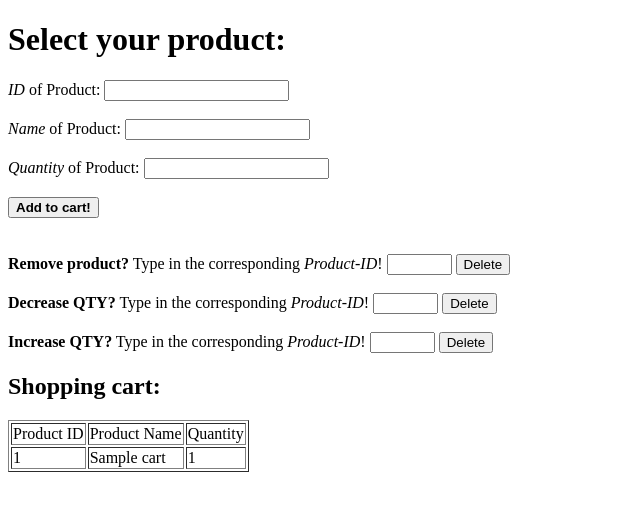
After one commit to BadRothenfelde/AnalogueResurgence, a PHP site: page /cart1.php in a window 1280 px wide. The commit adds this page. Shown: the top 511 px of the page, without its empty margins (0-640 px from the left). Run offline with PHP 8.4, Linux system fonts and the light colour scheme; tables that the repository leaves empty or names only in its code hold one stand-in row (values such as "Sample post").

Commit message:
3.3 pre final

```diff
--- a/adminview1.php
+++ b/adminview1.php
@@ -19,7 +19,7 @@ if(isset($_POST['cid'])&& isset($_POST['filmcat'])){
 </head>
 <body>
 	<form action="<?php echo $_SERVER['PHP_SELF']; ?>" method= "post">
-	<h1>Welcome to PushingFilm - Admin View!</h1>
+	<h1>Admin View - Manage your categories</h1>
 	<label> <i>ID</i> of category: </label>
 	<input type="text" name = "cid" size ="20" maxlength = "25" id = "cid"/>
 	<br>
@@ -38,7 +38,7 @@ if(isset($_POST['cid'])&& isset($_POST['filmcat'])){
 	<br>
 	<form action="<?php echo $_SERVER['PHP_SELF']; ?>" method="post">
 		<label><b>Delete?</b> Type in the <i>Category-ID</i>!</label>
-		<input type="text" name="selection" size="20" id="selection">
+		<input type="text" name="selection" size="5" id="selection">
 		<button type="submit" name="delete_product">Delete</button>
 		<br>
 		<br>
--- a/adminview2.php
+++ b/adminview2.php
@@ -18,7 +18,7 @@ if(isset($_POST['pname'])&& isset($_POST['prating'])&& isset($_POST['pprice']) &
 </head>
 <body>
 	<form action="<?php echo $_SERVER['PHP_SELF']; ?>" method= "post">
-	<h1>Welcome to PushingFilm - Admin View!</h1>
+	<h1>Admin View - Manage your products</h1>
 	<label> Name of product: </label>
 	<input type="text" name = "pname" size ="20" maxlength = "25" id = "pname"/>
 	<br>
--- /dev/null
+++ b/cart1.php
@@ -0,0 +1,101 @@
+<?php
+$servername = "localhost";
+$userName = "root";
+$password = "";
+
+$databname = "PushingFilm";
+$con = mysqli_connect($servername, $userName, $password, $databname);
+if(isset($_POST['product_id'])&& isset($_POST['pname'])&& isset($_POST['pcount'])){
+    $sql = "INSERT INTO cart (product_id, pname, pcount) VALUES ('" . $_POST["product_id"] . "', '" . $_POST["pname"] . "', '" . $_POST["pcount"] . "')";
+    mysqli_query($con, $sql);
+}
+
+//QTY -1
+if(isset($_POST["decrease"]) && isset($_POST["decrease-btn"])) {
+    $product_id = $_POST["decrease"];
+    $sql_decr = "UPDATE cart SET pcount = pcount - 1 WHERE product_id = '$product_id' AND pcount > 0";
+    mysqli_query($con, $sql_decr);
+}
+//QTY +1
+if(isset($_POST["increase"]) && isset($_POST["increase-btn"])) {
+    $product_id = $_POST["increase"];
+    $sql_incr = "UPDATE cart SET pcount = pcount + 1 WHERE product_id = '$product_id' ";
+    mysqli_query($con, $sql_incr);
+}
+?>
+
+<!DOCTYPE html>
+<html>
+<head>
+	<title>PushingFilm - Categories</title>
+</head>
+<body>
+	<form action="<?php echo $_SERVER['PHP_SELF']; ?>" method= "post">
+	<h1> Select your product:</h1>
+	<label> <i>ID</i> of Product: </label>
+	<input type="text" name = "product_id" size ="20" maxlength = "25" id = "product_id"/>
+	<br>
+	<br>
+	<label><i>Name</i> of Product:</label>
+	<input type="text" name = "pname" size ="20" maxlength = "25" id = "pname"/>
+	<br>
+	<br>
+	<label><i>Quantity</i> of Product:</label>
+	<input type="text" name = "pcount" size ="20" maxlength = "25" id = "pcount"/>
+	<br>
+	<br>
+	<button type="submit"> <b>Add to cart!</b> </button>
+	</form>
+    <br>
+	<br>
+	<form action="<?php echo $_SERVER['PHP_SELF']; ?>" method="post">
+		<label><b>Remove product?</b> Type in the corresponding <i>Product-ID</i>!</label>
+		<input type="text" name="selection" size="5" id="selection">
+		<button type="submit" name="delete_product">Delete</button>
+		<br>
+		<br>
+	 </form>
+	 <form action="<?php echo $_SERVER['PHP_SELF']; ?>" method="post">
+        <label><b>Decrease QTY?</b> Type in the corresponding <i>Product-ID</i>!</label>
+        <input type="text" name="decrease" size="5" id="decrease">
+        <button type="submit" name="decrease-btn">Delete</button>
+        <br>
+        <br>
+        </form>
+      <form action="<?php echo $_SERVER['PHP_SELF']; ?>" method="post">
+        <label><b>Increase QTY?</b> Type in the corresponding <i>Product-ID</i>!</label>
+        <input type="text" name="increase" size="5" id="increase">
+        <button type="submit" name="increase-btn">Delete</button>
+     	</form>
+	<h2>Shopping cart: </h2>
+</body>
+</html>
+
+<?php
+//Löschen von ausgewähltem Datensatz
+if (isset($_POST["selection"])) {
+        $sql = "DELETE FROM cart WHERE product_id = '" . $_POST["selection"] . "'";
+        mysqli_query($con, $sql);
+
+        $num = mysqli_affected_rows($con);
+        if ($num > 0) {
+            echo "<p><b>Product successfully wiped from cart!</b></p>";
+        }
+    }
+
+
+//Ausgabe der DB in Tabelle
+    $res = mysqli_query($con, "SELECT * FROM cart");
+
+    echo "<table border='1'>";
+    echo "<tr> <td> Product ID </td> <td> Product Name </td>";
+    echo "<td> Quantity</td></tr>";
+    while ($dset = mysqli_fetch_assoc($res)){
+        echo "<tr>";
+        echo "<td>" . $dset["product_id"] . "</td>";
+        echo "<td>" . $dset["pname"] . "</td>";
+        echo "<td>" . $dset["pcount"] ."</td>";
+        echo "</tr>";
+    }
+    echo "</table>";
+    ?>
```
Also changed, not shown: homepage2.php (+5 -2 lines), rating2.php (+12 -14 lines).
